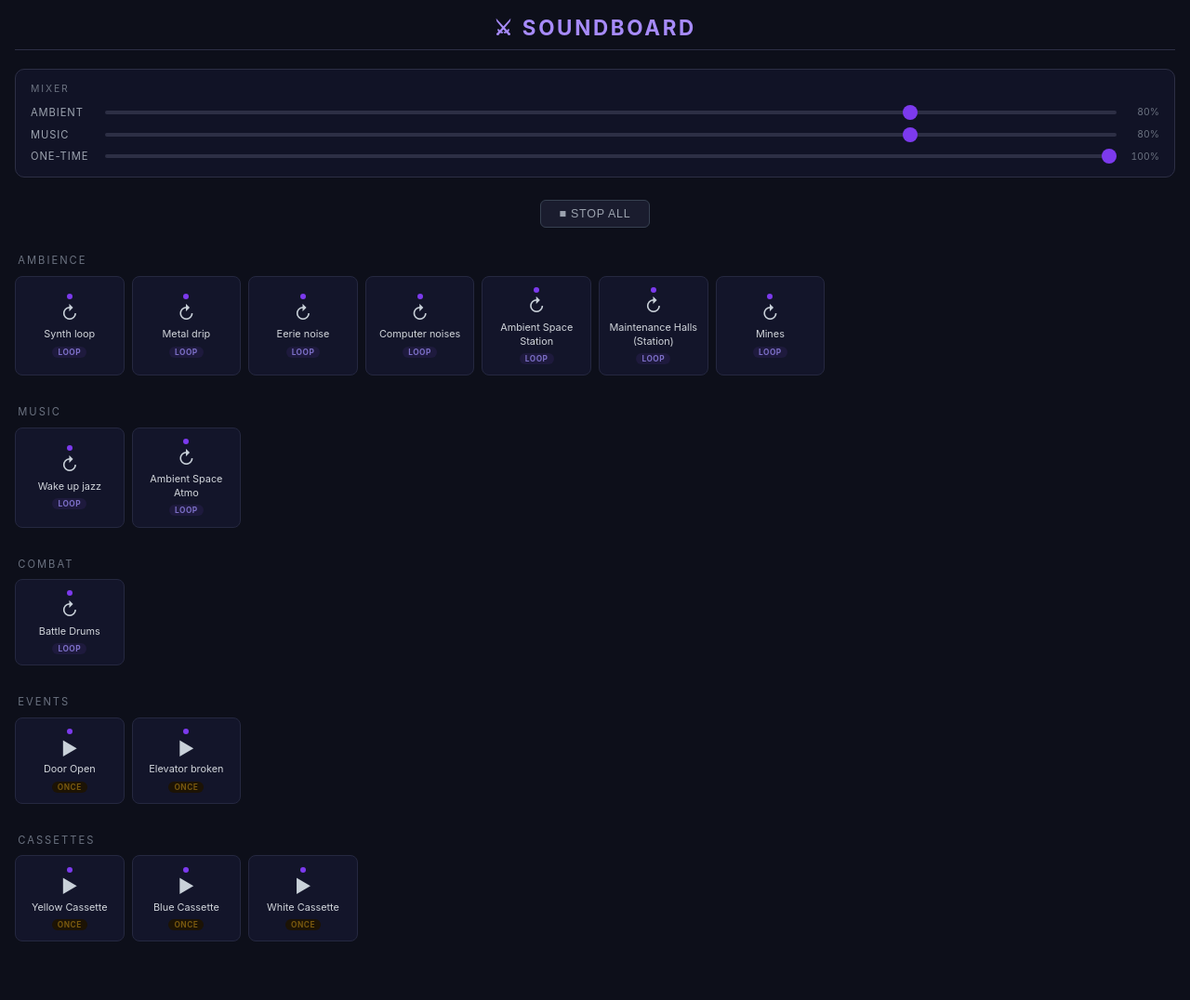
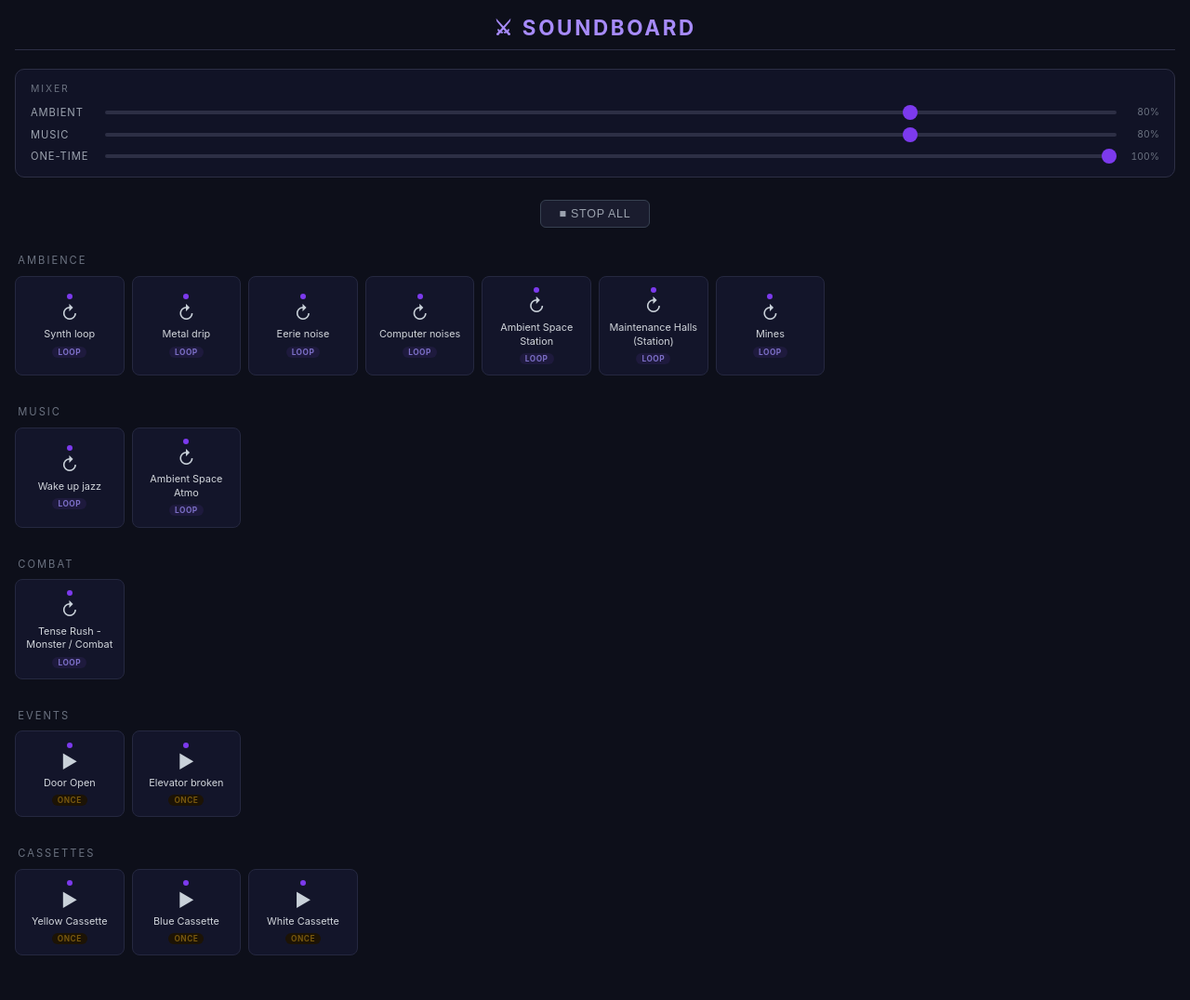
Before and after one commit to Than3s/than3s.github.io, a Jekyll site: the page built from _pages/soundboard.html, in a window 1280 px wide. Shown: the whole page at 93% size. Built offline with Jekyll 4.4.1, drawn with Linux system fonts in a browser that asks for light colours.

Commit message:
more sounds

```diff
--- a/_data/soundboard.yml
+++ b/_data/soundboard.yml
@@ -42,8 +42,8 @@
 - category: Combat
   type: ambient
   sounds:
-    - name: Battle Drums
-      file: battle_drums.mp3
+    - name: Tense Rush - Monster / Combat
+      file: moderately tense rush.mp3
       loop: true
 
 - category: Events
```
Also changed, not shown: 1 other file.
